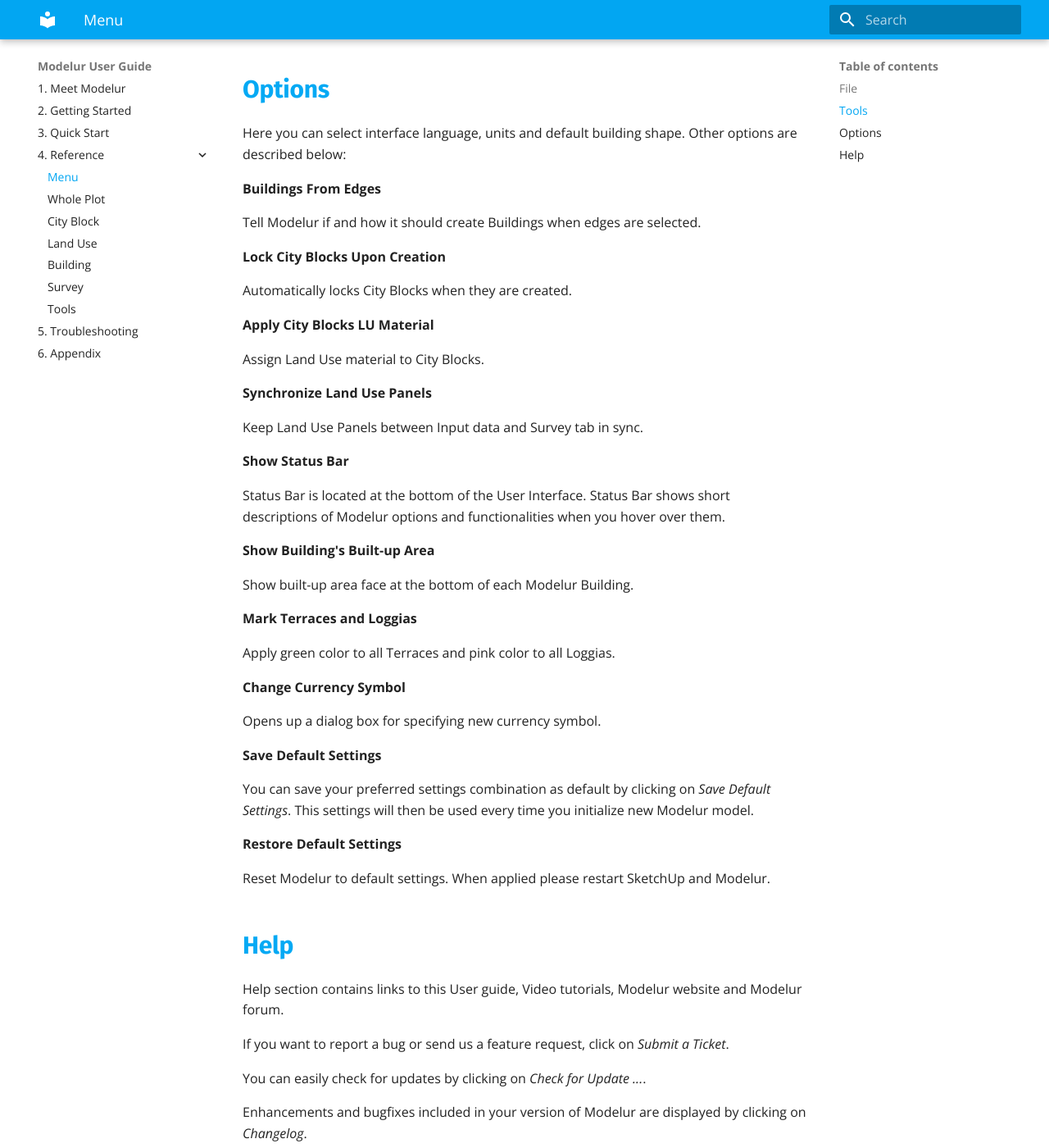
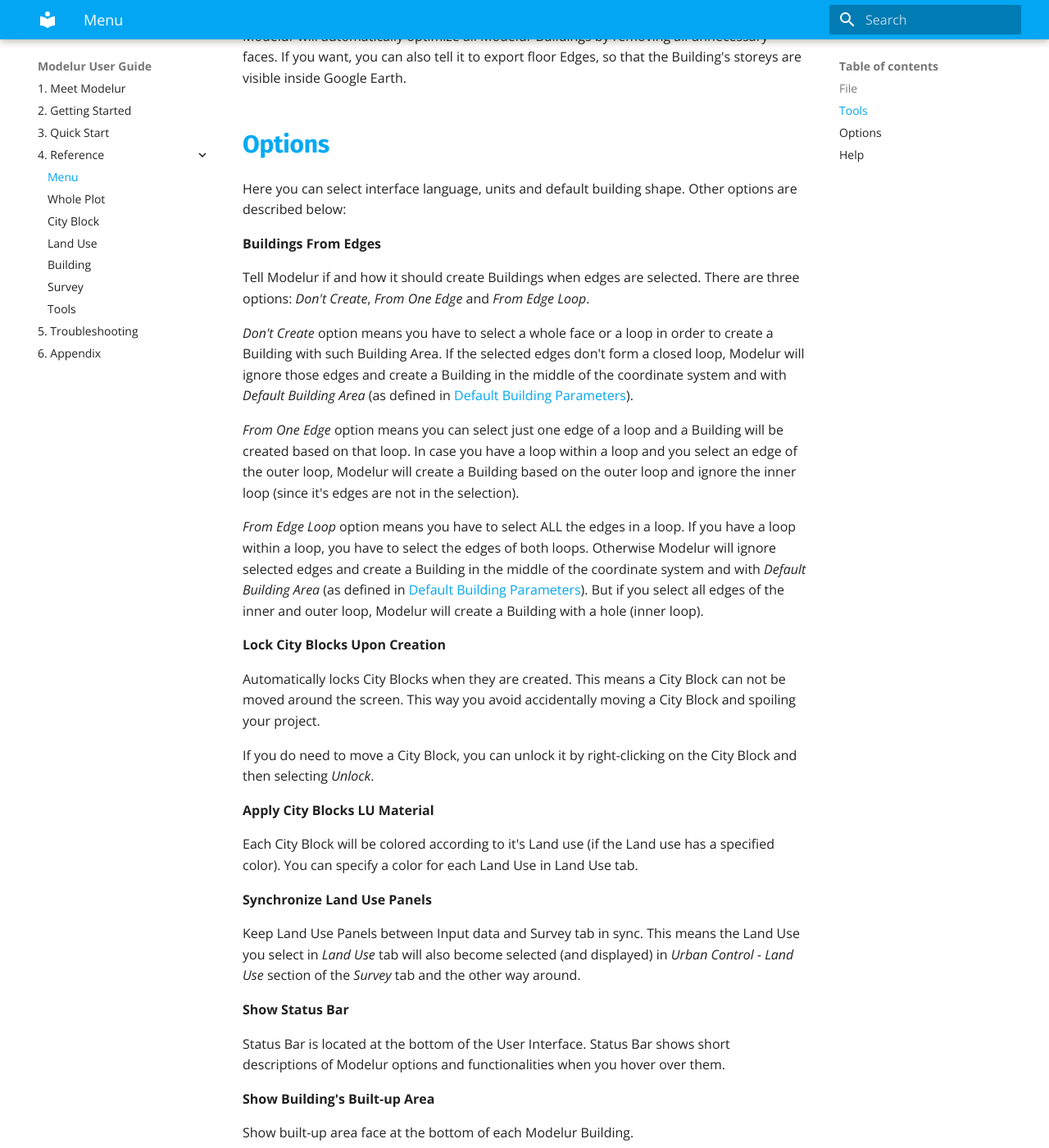
Before and after one commit to Modelur/docs, an MkDocs documentation site: the page built from docs/reference/menu.md, in a window 1280 px wide and 1400 px high, scrolled down 3438 px. Shown: the whole window at 82% size. Built offline with MkDocs 1.6.1 and Material for MkDocs 9.7.7, drawn with Linux system fonts in a browser that asks for light colours; old or Windows-style settings are respelled for this version of MkDocs; some of the changed text lies outside the part shown.

Commit message:
city block - Reset button -> Select All button, minor fixes land use - major fix, explanations added menu - major fix, explanations added tools - major fix, Initialize Modelur, Create Building, Create Complex Building, Create City Block added whole plot - major fix, explanations added

```diff
--- a/docs/reference/menu.md
+++ b/docs/reference/menu.md
@@ -6,7 +6,7 @@
 File
 ----
 
-Here you open existing SKP files or export your data.
+Here you can open existing SKP files or export your data.
 
 **File → Open**
 
@@ -16,7 +16,8 @@
 
 This is used to export urban control values (such as Gross Floor Area, FAR, Required number of parking lots, etc.) of currently opened model into CSV file. Before exporting the data, you have an option to choose which values you want to export (Whole Plot, Land Uses, Buildings, Complex Buildings). By default all options are selected for export (Figure 4.02).
 
-Additionally, when you choose to export data for Complex Buildings, you have an option to export more details about it. This can be done by exporting its data 1) by Land Use and/or 2) for each Simple Building from which it is constructed.
+For Complex Buildings, details about Land Use and/or each Simple Building from which it is constructed can be exported. Just select _Export also Land Use data
+of Complex Buildings_ and/or _Export also Buildings that form Complex Buildings_.
 
 ![Urban indicators export](../img/export_urban_control_indicators.png)
 <figcaption>Figure 4.02 - You can select which data you want to export to CSV file.</figcaption>
@@ -44,11 +45,13 @@
 
 If needed, (Complex) Buildings can also be _sorted by their values_. Simply click on the name of the column you want to sort by.
 
-For Complex Buildings, details about Land Use and/or each Simple Building from which it is constructed can be shown. Just select Complex Buildings Land Uses and/or Complex Buildings Parts on top of the Window. These options are available for selection only if _Complex Building_ option is selected.
+For Complex Buildings, details about Land Use and/or each Simple Building from which it is constructed can be shown. Just select _Complex Buildings Land Uses_ and/or _Complex Buildings Parts_ on top of the Window. These options are available for selection only if _Complex Building_ option is selected.
 
 **Randomize Building Heights**
 
 Using this functionality you can randomize selected Buildings number of storeys. Once Buildings are selected, click on this button and you will be presented with two options. If you select Absolute Number of Storeys all buildings will be randomized to number of storeys between min and max value. If you choose Relative Number of Storeys, selected Building's storeys will be randomized _based on their current Number of Storeys_ in the range between min and max values specified.
+
+This option helps create dynamic urban solutions, avoiding too uniform look of the urban area.
 
 **Create Terrain**
 
@@ -69,19 +72,28 @@
 
 **Buildings From Edges**
 
-Tell Modelur if and how it should create Buildings when edges are selected.
+Tell Modelur if and how it should create Buildings when edges are selected. There are three options: _Don't Create_, _From One Edge_ and _From Edge Loop_.
+
+_Don't Create_ option means you have to select a whole face or a loop in order to create a Building with such Building Area. If the selected edges don't form a closed loop, Modelur will ignore those edges and create a Building in the middle of the coordinate system and with _Default Building Area_ (as defined in [Default Building Parameters](whole_plot/#default-building-parameters)).
+
+ _From One Edge_ option means you can select just one edge of a loop and a Building will be created based on that loop. In case you have a loop within a loop and you select an edge of the outer loop, Modelur will create a Building based on the outer loop and ignore the inner loop (since it's edges are not in the selection).
+
+ _From Edge Loop_ option means you have to select ALL the edges in a loop. If you have a loop within a loop, you have to select the edges of both loops. Otherwise Modelur will ignore selected edges and create a Building in the middle of the coordinate system and with _Default Building Area_ (as defined in [Default Building Parameters](whole_plot/#default-building-parameters)). But if you select all edges of the inner and outer loop, Modelur will create a Building with a hole (inner loop).
 
 **Lock City Blocks Upon Creation**
 
-Automatically locks City Blocks when they are created.
+Automatically locks City Blocks when they are created. This means a City Block can not be moved around the screen. This way you avoid accidentally moving a
+City Block and spoiling your project.
+
+If you do need to move a City Block, you can unlock it by right-clicking on the City Block and then selecting _Unlock_.
 
 **Apply City Blocks LU Material**
 
-Assign Land Use material to City Blocks.
+Each City Block will be colored according to it's Land use (if the Land use has a specified color). You can specify a color for each Land Use in Land Use tab.
 
 **Synchronize Land Use Panels**
 
-Keep Land Use Panels between Input data and Survey tab in sync.
+Keep Land Use Panels between Input data and Survey tab in sync. This means the Land Use you select in _Land Use_ tab will also become selected (and displayed) in _Urban Control - Land Use_ section of the _Survey_ tab and the other way around.
 
 **Show Status Bar**
 
@@ -93,11 +105,12 @@
 
 **Mark Terraces and Loggias**
 
-Apply green color to all Terraces and pink color to all Loggias.
+Apply green color to all Terraces and pink color to all Loggias. This way you can easily see how many Terraces and how many Loggias there are in your project.
 
 **Change Currency Symbol**
 
-Opens up a dialog box for specifying new currency symbol.
+Opens up a dialog box for specifying new currency symbol. This currency symbol is shown in section _Investment calculation_ of the _Land use_ tab where
+you define estimated price per square meter for Buildings with the chosen Land Use assigned. This enables Modelur to calculate estimated cost of the whole Building.
 
 **Save Default Settings**
 
```
Also changed, not shown: other parts of docs/reference/menu.md (+1 -1 lines), docs/reference/city_block.md (+7 -7 lines), docs/reference/land_use.md (+23 -2 lines), docs/reference/tools.md (+21 -1 lines), docs/reference/whole_plot.md (+6 -1 lines), docs/img/complex_building_parts.png (added).
